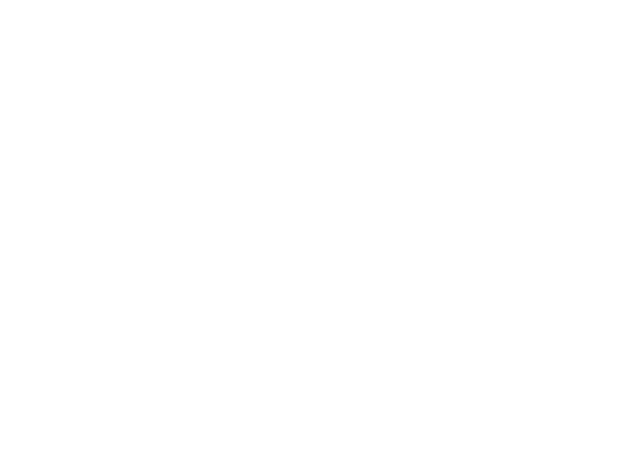
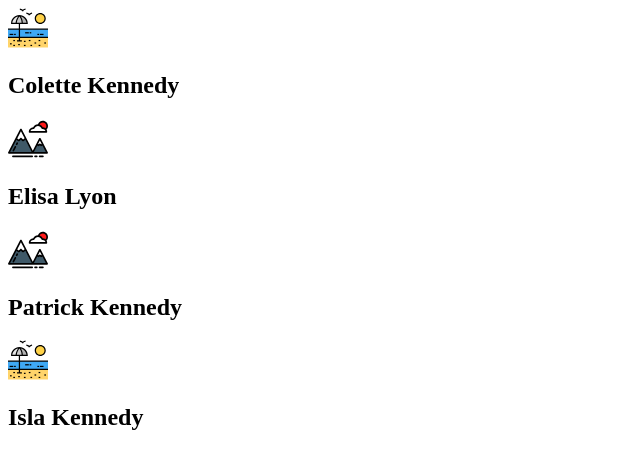
Before and after one commit to pkennedytx1/jsx-intro, a React (Create React App) app: page / in a window 1280 px wide. Shown: the top 468 px of the page, without its empty margins (0-640 px from the left). Built offline with nearby package versions, Linux system fonts and the light colour scheme.

Commit message:
added the component to be formatted into something else

```diff
--- a/src/App.js
+++ b/src/App.js
@@ -1,6 +1,27 @@
+import { data } from './data';
+
+const personCardComponent = ({ firstName, lastName, beachOrMountains }) => {
+  return(
+    <div>
+      <img
+        height='40px'
+        alt={beachOrMountains === 'Mountains' ? 'mountains' : 'beach'}
+        src={beachOrMountains === 'Mountains' ? 'mountain.svg' : 'beach.svg'}
+      />
+      <h2>{firstName} {lastName}</h2>
+    </div>
+  )
+}
+
 function App() {
   return (
-    <div></div>
+    <div>
+      {data.map((data) => {
+        return(
+          personCardComponent(data)
+        )
+      })}
+    </div>
   );
 }
 
```
